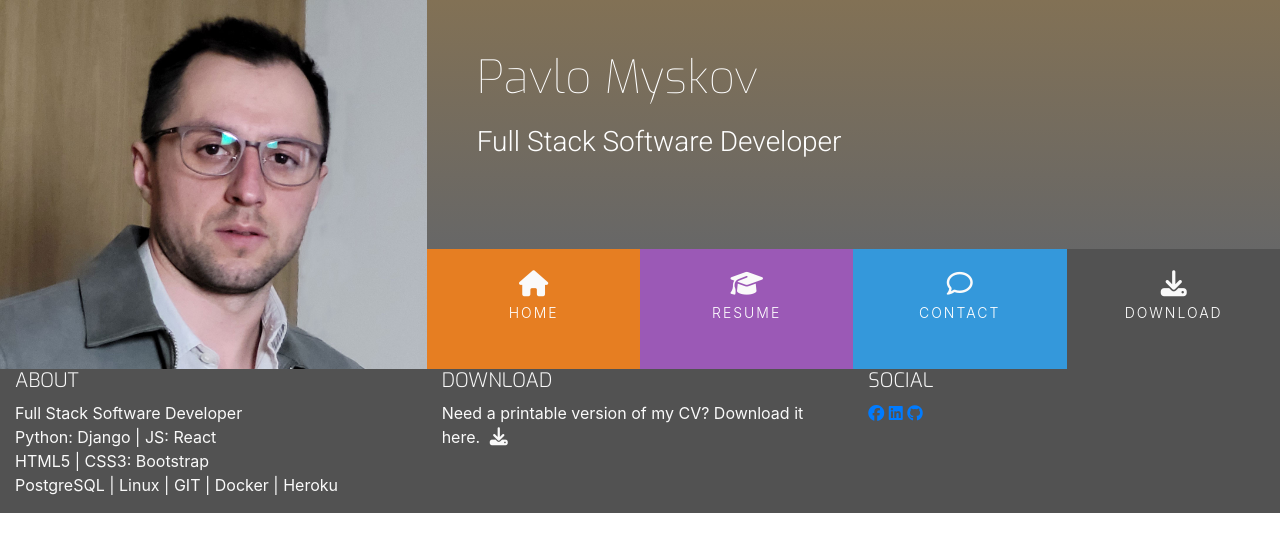
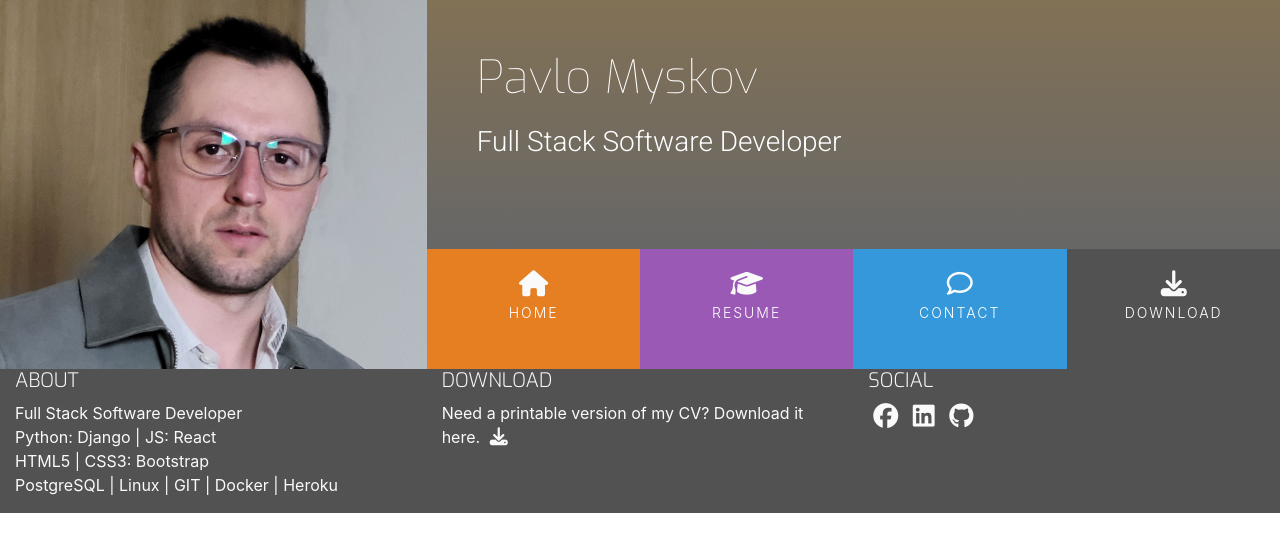
Before and after one commit to FlashDrag/resume-pavlo-myskov, a plain HTML site: page index.html in a window 1280 px wide. Drawn offline with nearby package versions, Linux system fonts and the light colour scheme.

Commit message:
Style social links

```diff
--- a/assets/css/style.css
+++ b/assets/css/style.css
@@ -154,3 +154,23 @@ footer {
 .cv-pdf i:hover {
     color: #e84610;
 }
+
+.social-links {
+    padding-bottom: 15px;
+}
+
+.social-links li a i {
+    padding: 12px 5px;
+    font-size: 25px;
+    line-height: 7px;
+    text-align: center;
+    color: #fafafa;
+    transition: all 0.25s ease-in-out;
+    -moz-transition: all 0.25s ease-in-out;
+    -webkit-transition: all 0.25s ease-in-out;
+    -o-transition: all 0.25s ease-in-out;
+}
+
+.social-links li a i:hover {
+    color: #e84610;
+}
```
